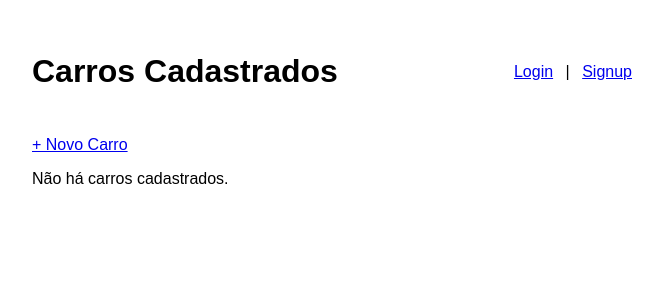
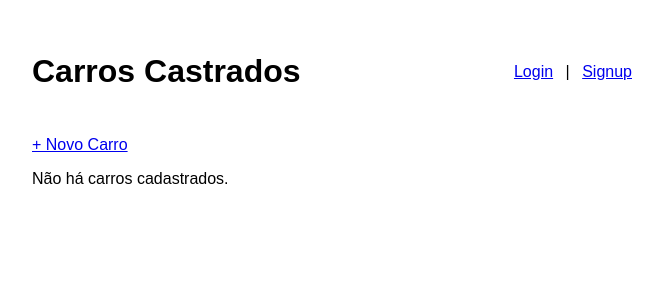
Before and after one commit to Tredost/AS-Cloud, a Flask app: page /cars/ in a window 1280 px wide. Shown: the top 300 px of the page, without its empty margins (308-971 px from the left). Run offline with Flask 3, Linux system fonts and the light colour scheme; data that the repository does not hold is empty.

Commit message:
testando o deploy

```diff
--- a/app/templates/cars/list.html
+++ b/app/templates/cars/list.html
@@ -4,7 +4,7 @@
 
 {% block content %}
   <header style="display: flex; justify-content: space-between; align-items: center; margin-bottom: 1.5em;">
-    <h1>Carros Cadastrados</h1>
+    <h1>Carros Castrados</h1>
     <div>
       {% if current_user.is_authenticated %}
         Olá, <strong>{{ current_user.username }}</strong>
```
